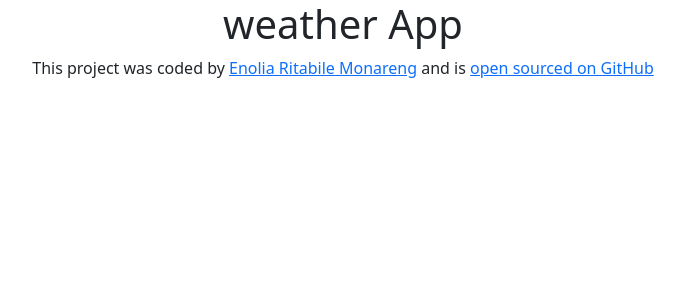
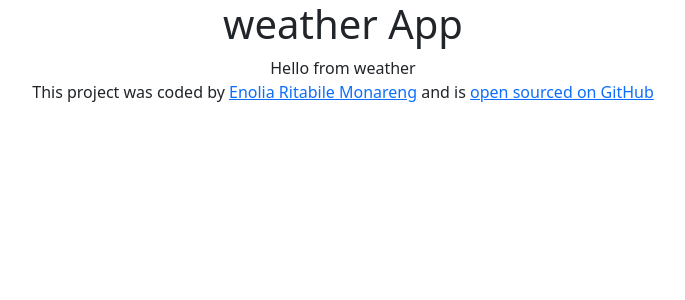
Before and after one commit to enolia1/structure-react, a React (Create React App) app: page / in a window 1280 px wide. Shown: the top 300 px of the page, without its empty margins (297-982 px from the left). Built offline with nearby package versions, Linux system fonts and the light colour scheme.

Commit message:
Update App.js

```diff
--- a/src/App.js
+++ b/src/App.js
@@ -1,5 +1,5 @@
 import React from "react";
-import weather from "./weather";
+import Weather from "./Weather";
 import "./App.css";
 
 export default function App() {
@@ -7,7 +7,7 @@ export default function App() {
     <div className="App">
       <div className="container">
         <h1>weather App</h1>
-        <weather />
+        <Weather />
         <footer>
           This project was coded by{" "}
           <a
```
